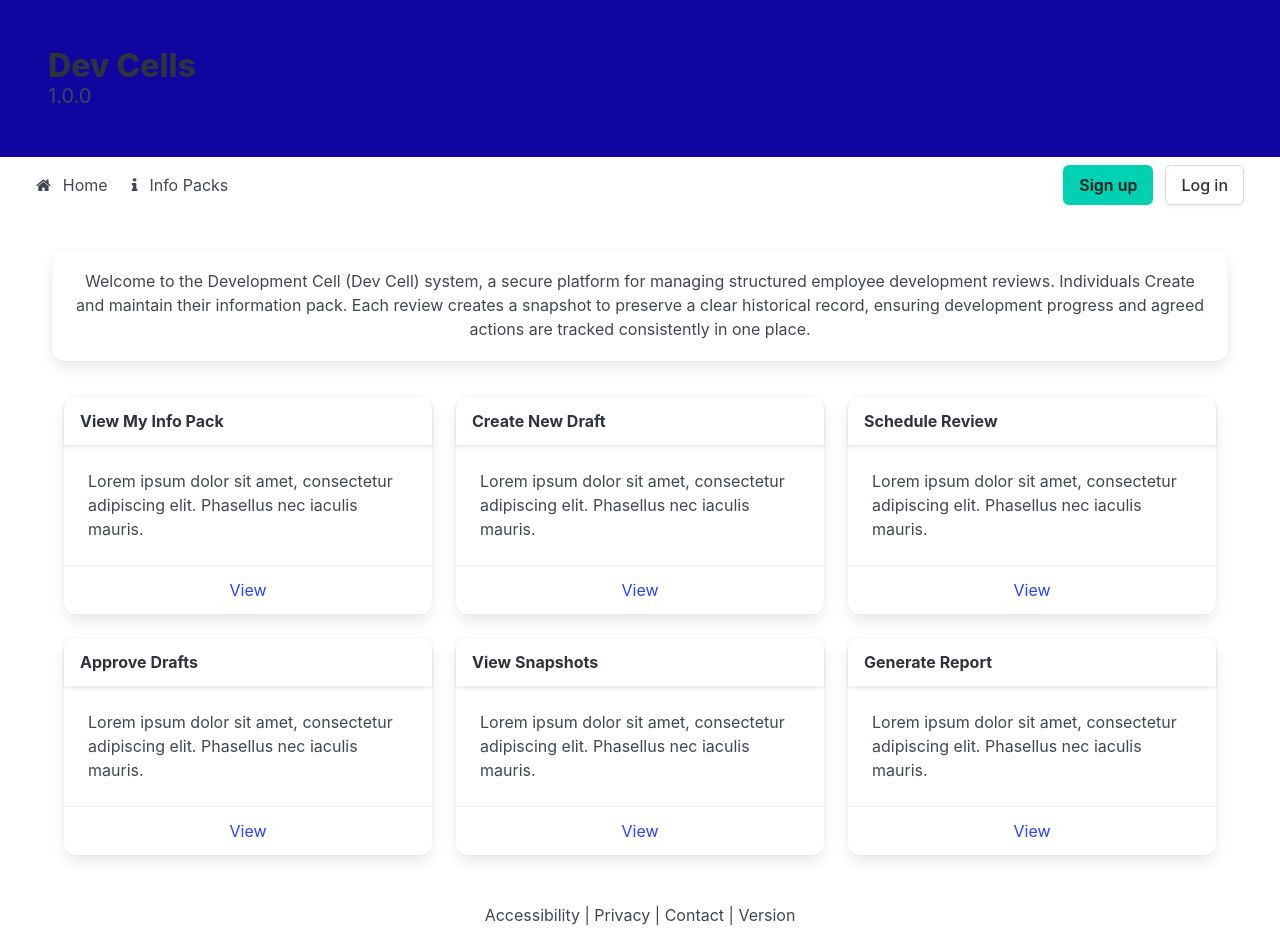
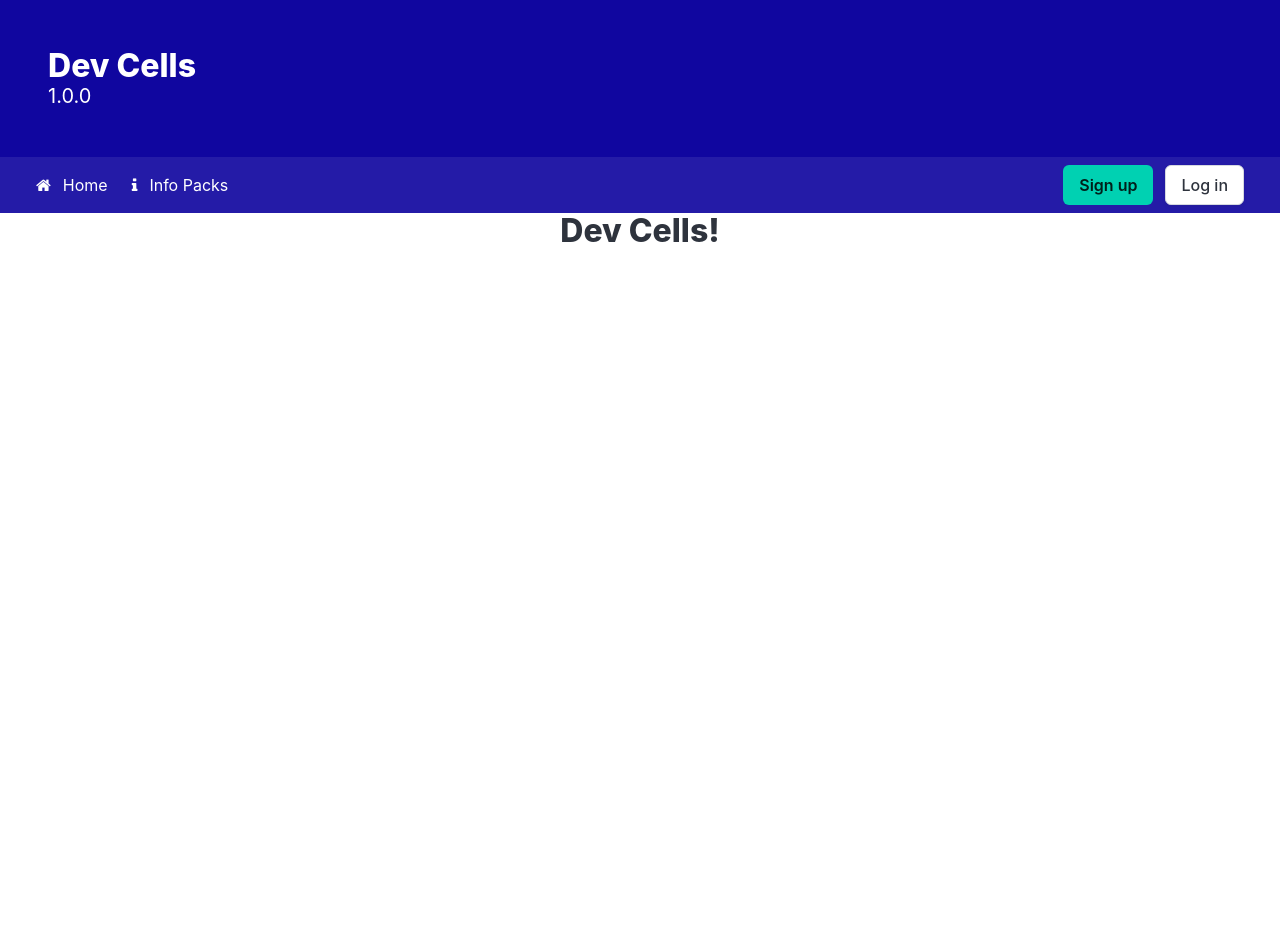
Before and after one commit to JoshuaClarke26/dev-cells, a Django app: page / in a window 1280 px wide. After the commit the page ends 242 px from the top, so only its background shows below. Run offline with Django 5.2, Linux system fonts and the light colour scheme.

Commit message:
Revert "Update home.html"

```diff
--- a/dc_source/templates/dc_main/home.html
+++ b/dc_source/templates/dc_main/home.html
@@ -1,155 +1,7 @@
 {% extends "base.html" %}
 {% load static %}
-
 {% block title %}Home{% endblock %}
 
 {% block content %}
-<link
-  rel="stylesheet"
-  href="https://cdn.jsdelivr.net/npm/bulma@1.0.4/css/bulma.min.css"
->
-<html data-theme="light">
-
-<style>
-.column .card {
-  transition: transform 0.3s ease, box-shadow 0.3s ease;
-}
-
-.column .card:hover {
-  transform: scale(1.05);
-}
-</style>
-
-
-<section class="section">
-    <div class="container">
-      <div class="columns is-centered">
-          <div class="box has-text-centered">
-            <p>
-              Welcome to the Development Cell (Dev Cell) system, a secure platform for managing structured employee development reviews. Individuals Create and maintain their information pack. Each review creates a snapshot to preserve a clear historical record, ensuring development progress and agreed actions are tracked consistently in one place.
-            </p>
-          </div>
-        </div>
-      </div>
-    </div>
-  </section>
-
-<div class="container">
-  <div class="columns is-multiline">
-
-    <div class="column is-4">
-      <div class="card">
-        <header class="card-header">
-          <p class="card-header-title">View My Info Pack</p>
-        </header>
-        <div class="card-content">
-          <div class="content">
-            Lorem ipsum dolor sit amet, consectetur adipiscing elit.
-            Phasellus nec iaculis mauris.
-          </div>
-        </div>
-        <footer class="card-footer">
-          <a href="#" class="card-footer-item">View</a>
-        </footer>
-      </div>
-    </div>
-
-    <div class="column is-4">
-      <div class="card">
-        <header class="card-header">
-          <p class="card-header-title">Create New Draft</p>
-        </header>
-        <div class="card-content">
-          <div class="content">
-            Lorem ipsum dolor sit amet, consectetur adipiscing elit.
-            Phasellus nec iaculis mauris.
-          </div>
-        </div>
-        <footer class="card-footer">
-          <a href="#" class="card-footer-item">View</a>
-        </footer>
-      </div>
-    </div>
-
-    <div class="column is-4">
-      <div class="card">
-        <header class="card-header">
-          <p class="card-header-title">Schedule Review</p>
-        </header>
-        <div class="card-content">
-          <div class="content">
-            Lorem ipsum dolor sit amet, consectetur adipiscing elit.
-            Phasellus nec iaculis mauris.
-          </div>
-        </div>
-        <footer class="card-footer">
-          <a href="#" class="card-footer-item">View</a>
-        </footer>
-      </div>
-    </div>
-
-    <div class="column is-4">
-      <div class="card">
-        <header class="card-header">
-          <p class="card-header-title">Approve Drafts</p>
-        </header>
-        <div class="card-content">
-          <div class="content">
-            Lorem ipsum dolor sit amet, consectetur adipiscing elit.
-            Phasellus nec iaculis mauris.
-          </div>
-        </div>
-        <footer class="card-footer">
-          <a href="#" class="card-footer-item">View</a>
-        </footer>
-      </div>
-    </div>
-
-    <div class="column is-4">
-      <div class="card">
-        <header class="card-header">
-          <p class="card-header-title">View Snapshots</p>
-        </header>
-        <div class="card-content">
-          <div class="content">
-            Lorem ipsum dolor sit amet, consectetur adipiscing elit.
-            Phasellus nec iaculis mauris.
-          </div>
-        </div>
-        <footer class="card-footer">
-          <a href="#" class="card-footer-item">View</a>
-        </footer>
-      </div>
-    </div>
-
-    <div class="column is-4">
-      <div class="card">
-        <header class="card-header">
-          <p class="card-header-title">Generate Report</p>
-        </header>
-        <div class="card-content">
-          <div class="content">
-            Lorem ipsum dolor sit amet, consectetur adipiscing elit.
-            Phasellus nec iaculis mauris.
-          </div>
-        </div>
-        <footer class="card-footer">
-          <a href="#" class="card-footer-item">View</a>
-        </footer>
-      </div>
-    </div>
-  </div>
-</div>
-<br>
-<br>
-<div class="container" style="display: flex; justify-content: center; align-items: center; text-align: center;">
-  <div>
-      <a href="" style="outline: none; text-decoration: none; color: inherit;">Accessibility</a> |
-      <a href="" style="outline: none; text-decoration: none; color: inherit;">Privacy</a> |
-      <a href="" style="outline: none; text-decoration: none; color: inherit;">Contact</a> |
-      <a href="" style="outline: none; text-decoration: none; color: inherit;">Version</a>
-  </div>
-</div>
-<br>
-
+<h1 class="has-text-centered title">Dev Cells!</h1>
 {% endblock %}
```
